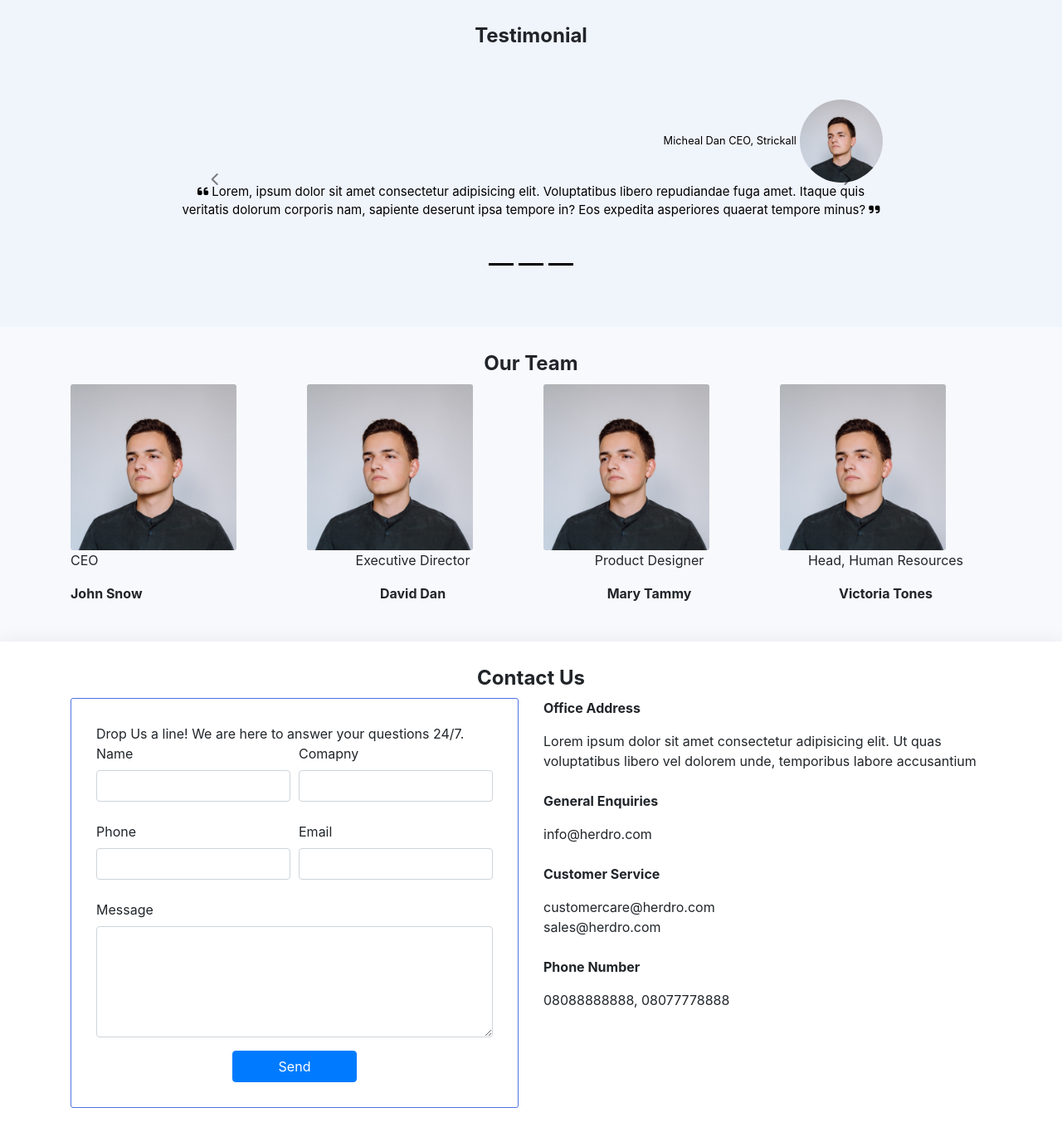
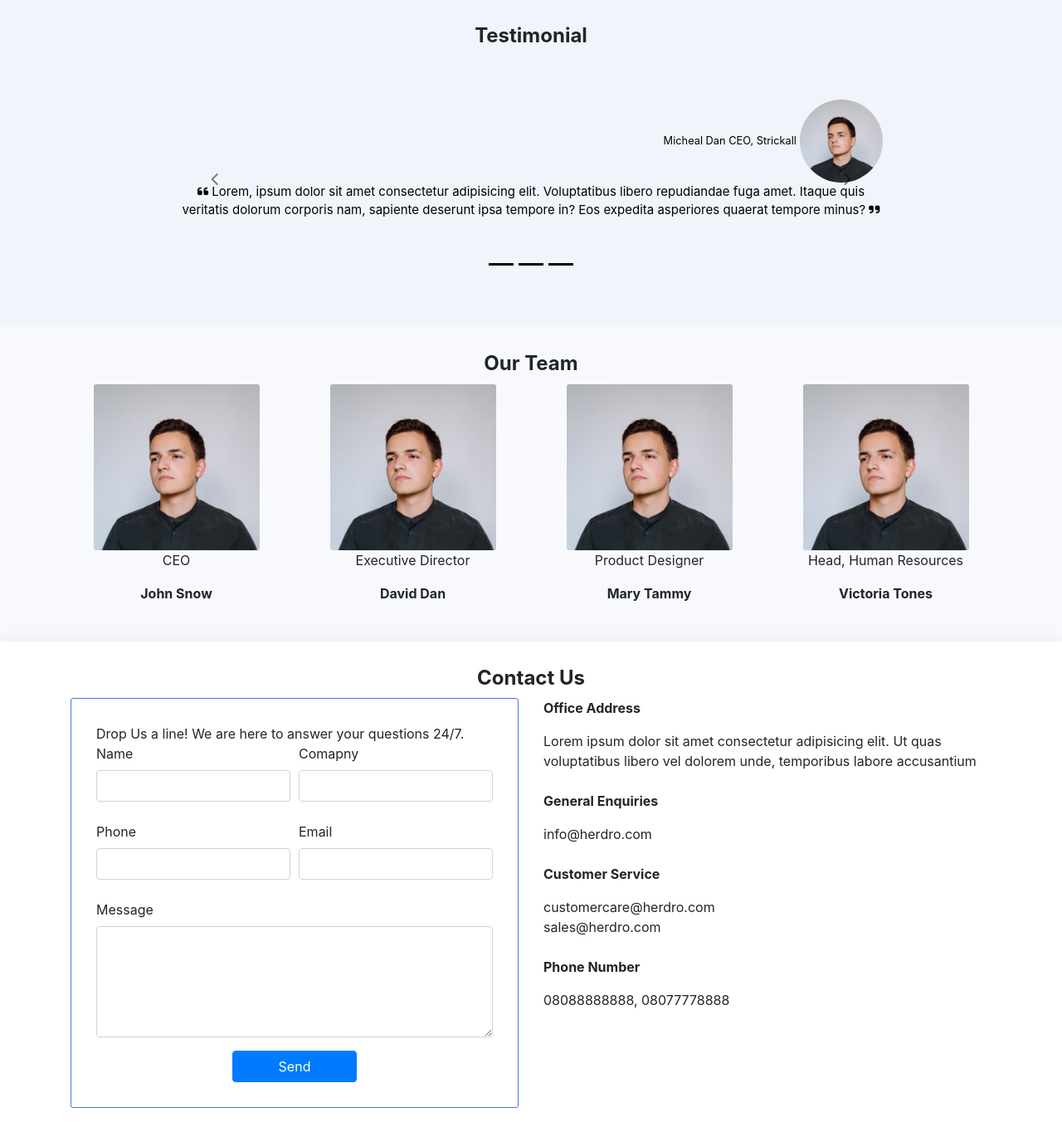
Before and after one commit to Quadrii/quadrii.github.io, a PHP site: page / in a window 1280 px wide. Shown: the part 2659-4023 px from the top of the page at 83% size. Run offline with PHP 8.4, Linux system fonts and the light colour scheme; some libraries are stand-ins or nearby versions.

Commit message:
herdrowebsite update

```diff
--- a/css/style.css
+++ b/css/style.css
@@ -7,7 +7,9 @@
 body {
     font-family: 'Poppins', sans-serif;
 }
-
+.teamCol {
+  text-align: center;
+}
 .nav-link {
   color: #000;
 }
--- a/index.html
+++ b/index.html
@@ -496,9 +496,9 @@
       <div class="container">
         <h4 class="headings text-center">Our Team</h4>
         <div class="row">
-          <div class="col">
+          <div class="col teamCol">
             <div class="teamImgWrap">
-              <img src="images/User.jpg" alt="" class="teamImg">
+              <img src="images/user.jpg" alt="" class="teamImg">
               <p class="">
                 CEO
               </p>
@@ -507,9 +507,9 @@
               </p>
             </div>
           </div>
-          <div class="col">
+          <div class="col teamCol">
             <div class="teamImgWrap">
-              <img src="images/User.jpg" alt="" class="teamImg">
+              <img src="images/user.jpg" alt="" class="teamImg">
               <p class="title">
                 Executive Director
               </p>
@@ -518,9 +518,9 @@
               </p>
             </div>
           </div>
-          <div class="col">
+          <div class="col teamCol">
             <div class="teamImgWrap">
-              <img src="images/User.jpg" alt="" class="teamImg">
+              <img src="images/user.jpg" alt="" class="teamImg">
               <p class="title">
                Product Designer
               </p>
@@ -529,9 +529,9 @@
               </p>
             </div>
           </div>
-          <div class="col">
+          <div class="col teamCol">
             <div class="teamImgWrap">
-              <img src="images/User.jpg" alt="" class="teamImg">
+              <img src="images/user.jpg" alt="" class="teamImg">
               <p class="title">
                 Head, Human Resources
               </p>
```
